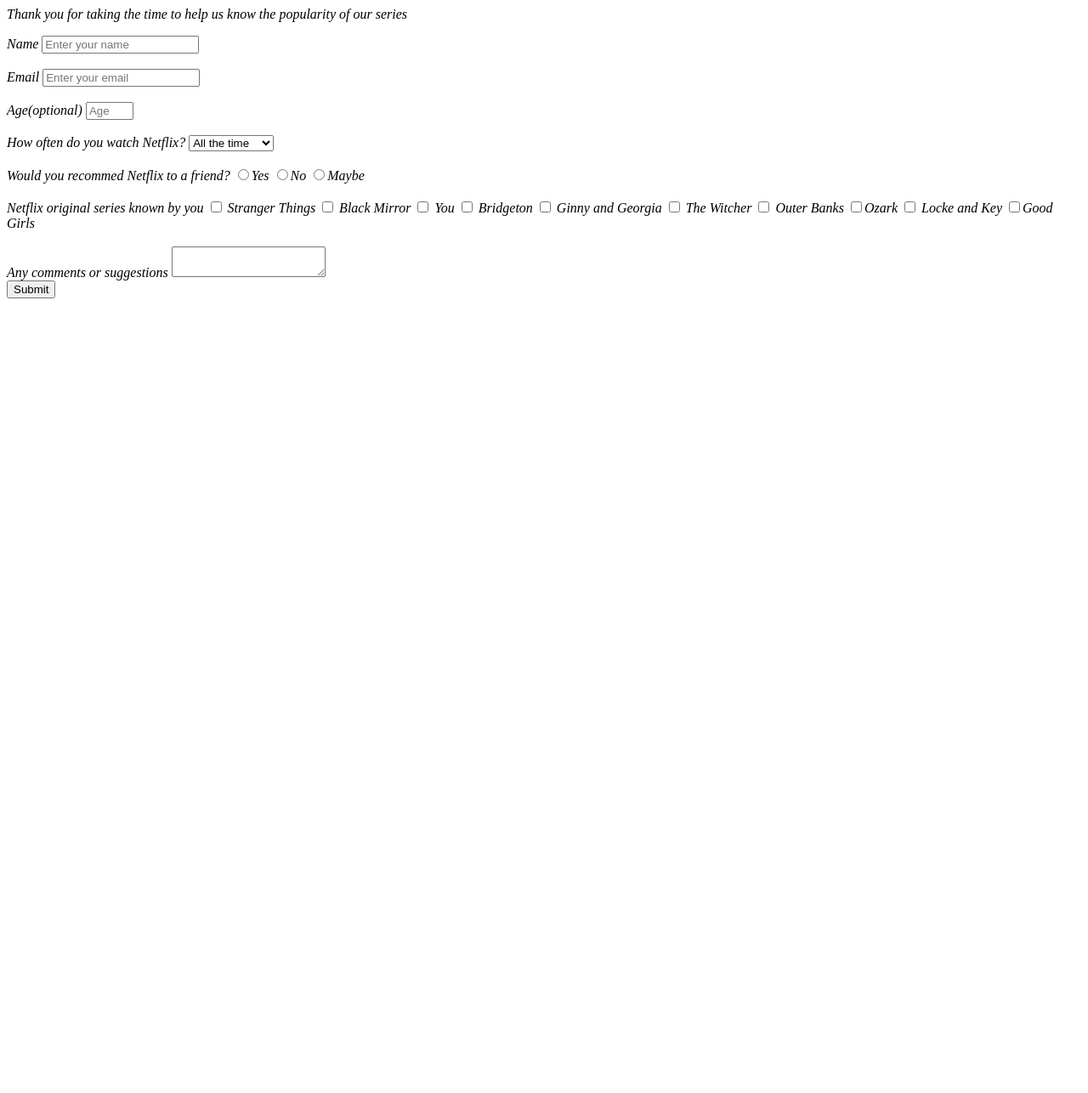
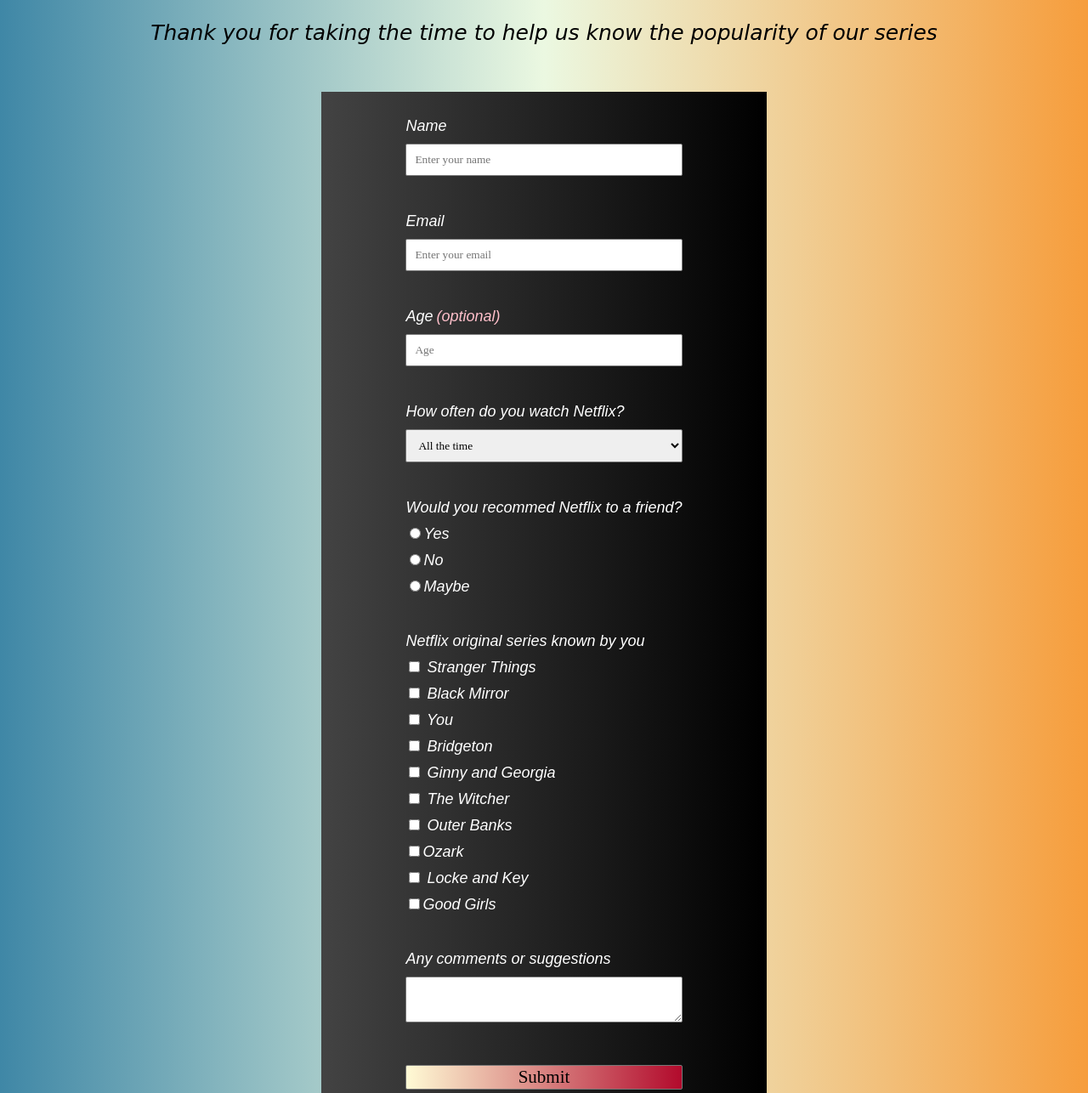
Before and after one commit to IfeoluwaAroboto/NETFLIX-SURVEY-FORM, a plain HTML site: page index.html in a window 1280 px wide. Shown: the part 58-1344 px from the top of the page at 85% size. Before the commit the page ends 800 px from the top, so only its background shows below. Drawn offline with Linux system fonts and the light colour scheme.

Commit message:
Updated html

```diff
--- a/index.html
+++ b/index.html
@@ -1,6 +1,8 @@
 <html>
 <head>
   <title> Netflix Survey Form </title>
+ <link rel = "stylesheet" href="index.css">
+
 </head>
 <body>
 <h1 id ="title"> Original Netflix Series Survey Form </h1>
@@ -227,24 +229,12 @@
             </textarea>
 
         </div>
-
-
-
-
-
-        <button type="submit" value="submit" onclick = "submit()">
-
-            Submit
-
+        <button id ="button-btn">  Submit
         </button>
-
+<script src="index.js"></script>
     </form>
-
-                                            </div>
-
-
-
-
+                           </div>
 
   </body>
+
 </html>
```
